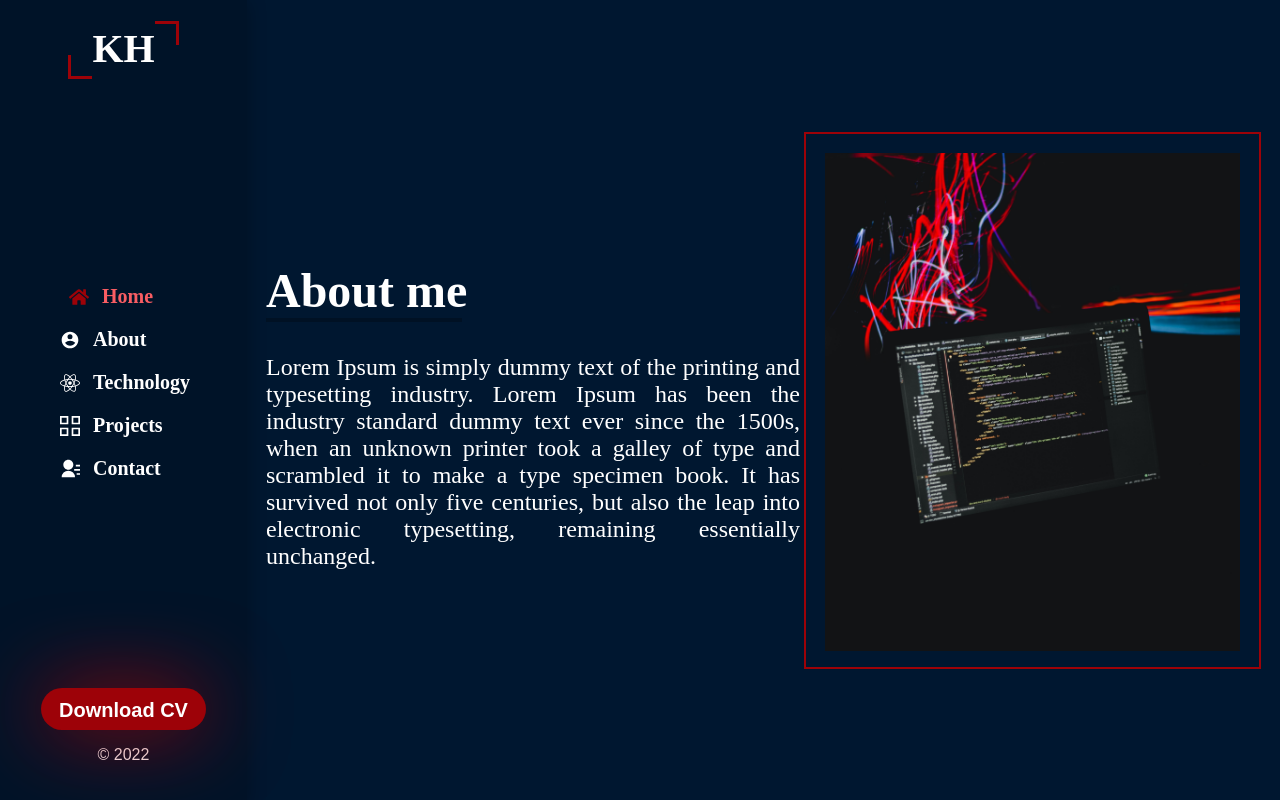
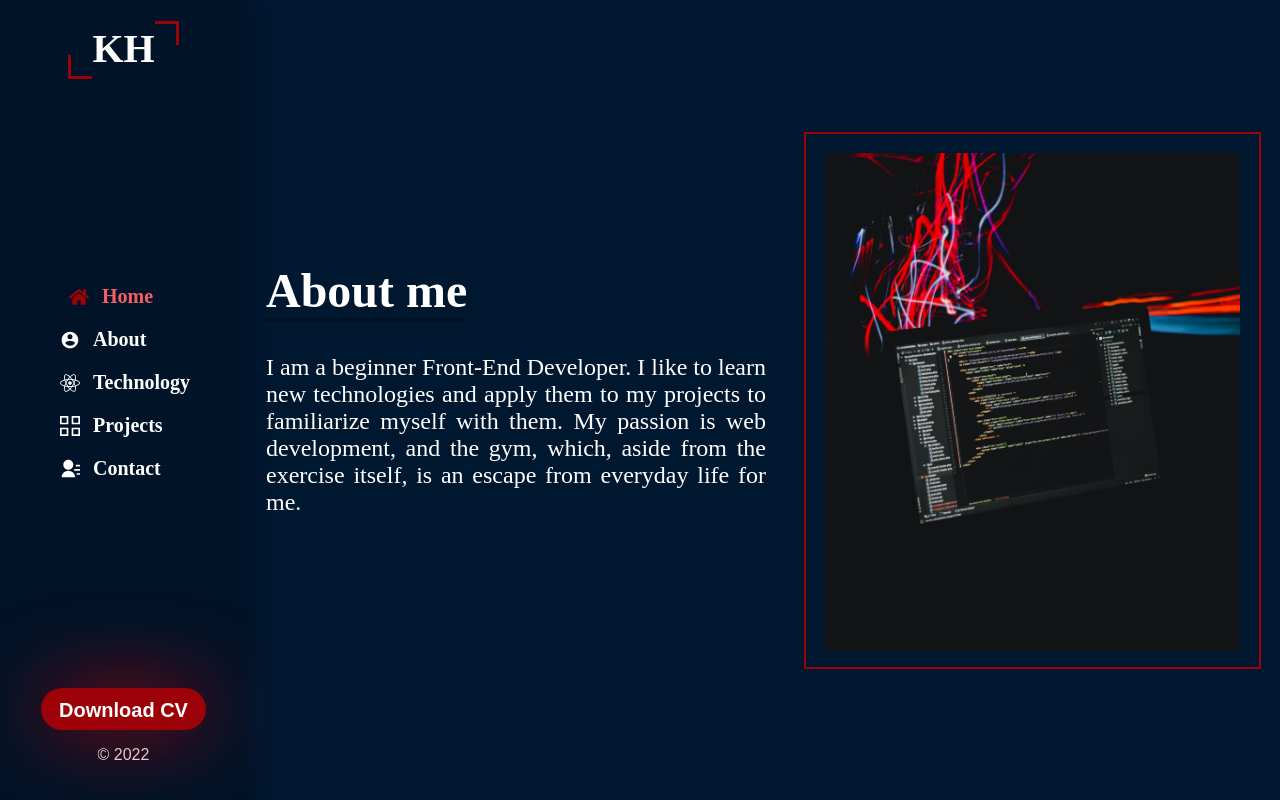
Before and after one commit to Ombre56/Portfolio, a Next.js app: page /about in a window 1280 px wide. Built offline with nearby package versions, Linux system fonts and the light colour scheme.

Commit message:
Changed text and paddings

```diff
--- a/sections/AboutPage.jsx
+++ b/sections/AboutPage.jsx
@@ -7,7 +7,7 @@ export default function AboutPage() {
     <AboutSection>
       <LeftSide>
         <Title>About me</Title>
-        <p>Lorem Ipsum is simply dummy text of the printing and typesetting industry. Lorem Ipsum has been the industry standard dummy text ever since the 1500s, when an unknown printer took a galley of type and scrambled it to make a type specimen book. It has survived not only five centuries, but also the leap into electronic typesetting, remaining essentially unchanged.</p>
+        <p>I am a beginner Front-End Developer. I like to learn new technologies and apply them to my projects to familiarize myself with them. My passion is web development, and the gym, which, aside from the exercise itself, is an escape from everyday life for me.</p>
       </LeftSide>
       <RightSide>
         <Image
@@ -39,15 +39,15 @@ const LeftSide = styled.div`
   align-self: flex-start;
   padding-top: 14.43rem;
   p{
-    width: 534px;
+    width: auto;
     font-family: 'Merriweather Sans';
     font-size: 24px;
     text-align: justify;
   }
     @media screen and (max-width: 996px){
-      padding: 3rem 0 2rem 0;
+      padding: 3rem 1rem 2rem 0;
       align-self: center;
-      max-width: 360px;
+      max-width: auto;
       p{
         max-width: 360px;
       }
```
